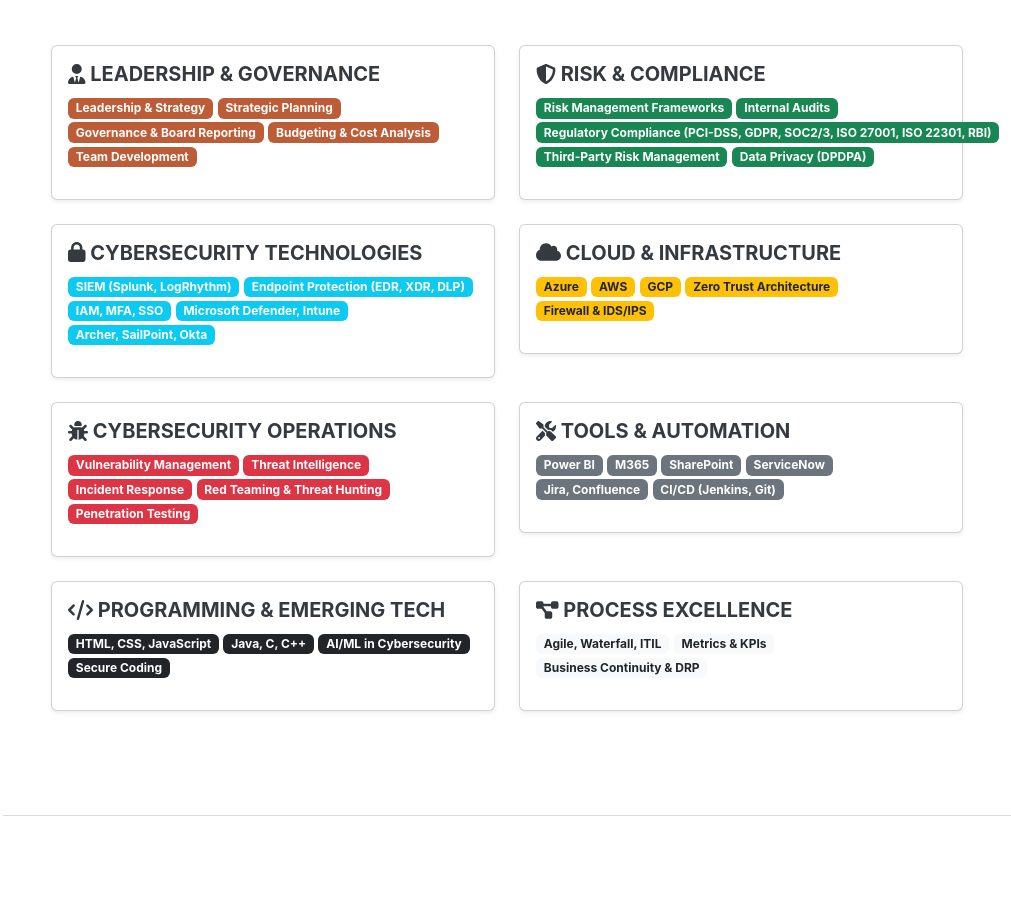
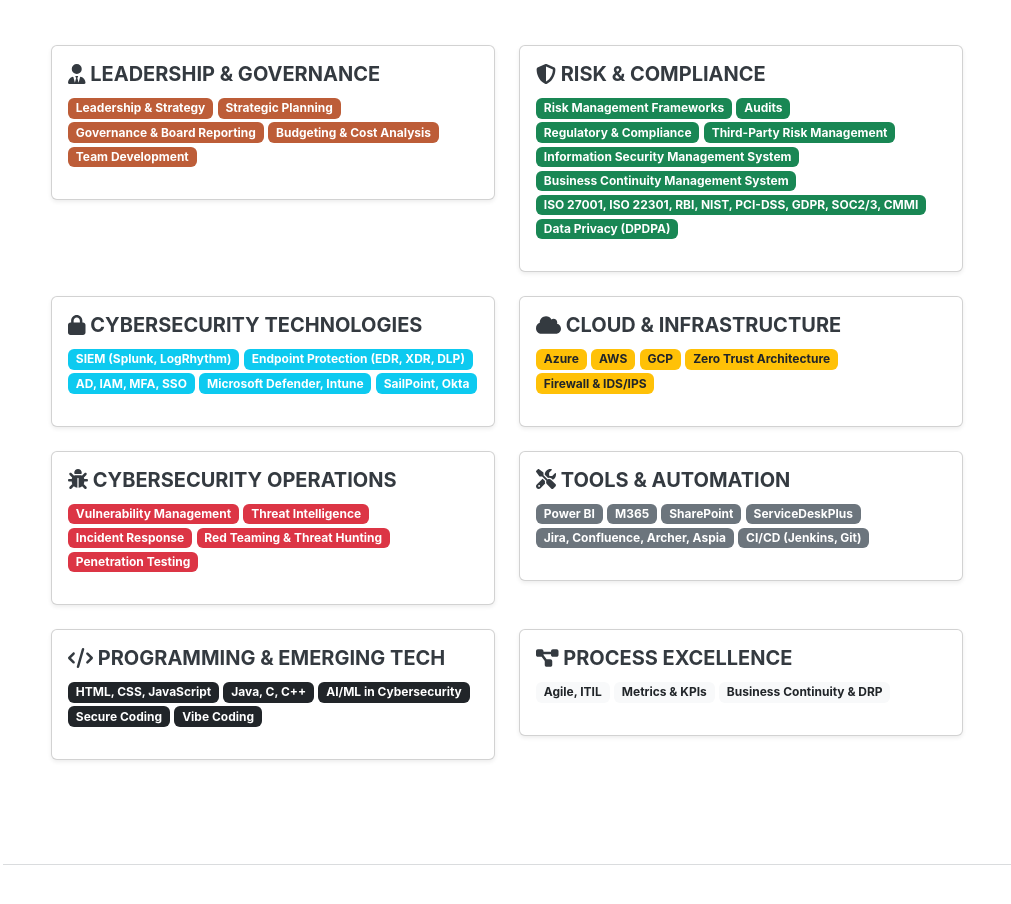
Before and after one commit to Sudhircu/sudhircu.github.io, a plain HTML site: page index.html in a window 1280 px wide. Shown: the part 2868-3772 px from the top of the page, without its empty margins (269-1280 px from the left). Drawn offline with nearby package versions, Linux system fonts and the light colour scheme; a web font is replaced by a local one.

Commit message:
Update index.html

```diff
--- a/index.html
+++ b/index.html
@@ -151,9 +151,12 @@
             <h5 class="card-title"><i class="fas fa-shield-alt"></i> Risk & Compliance</h5>
             <p>
               <span class="badge bg-success">Risk Management Frameworks</span>
-              <span class="badge bg-success">Internal Audits</span>
-              <span class="badge bg-success">Regulatory Compliance (PCI-DSS, GDPR, SOC2/3, ISO 27001, ISO 22301, RBI)</span>
+              <span class="badge bg-success">Audits</span>
+              <span class="badge bg-success">Regulatory & Compliance </span>
               <span class="badge bg-success">Third-Party Risk Management</span>
+                <span class="badge bg-success">Information Security Management System</span>
+                <span class="badge bg-success">Business Continuity Management System</span>
+               <span class="badge bg-success">ISO 27001, ISO 22301, RBI, NIST, PCI-DSS, GDPR, SOC2/3, CMMI</span>
               <span class="badge bg-success">Data Privacy (DPDPA)</span>
             </p>
           </div>
@@ -168,9 +171,9 @@
             <p>
               <span class="badge bg-info">SIEM (Splunk, LogRhythm)</span>
               <span class="badge bg-info">Endpoint Protection (EDR, XDR, DLP)</span>
-              <span class="badge bg-info">IAM, MFA, SSO</span>
+              <span class="badge bg-info">AD, IAM, MFA, SSO</span>
               <span class="badge bg-info">Microsoft Defender, Intune</span>
-              <span class="badge bg-info">Archer, SailPoint, Okta</span>
+              <span class="badge bg-info">SailPoint, Okta</span>
             </p>
           </div>
         </div>
@@ -217,8 +220,8 @@
               <span class="badge bg-secondary">Power BI</span>
               <span class="badge bg-secondary">M365</span>
               <span class="badge bg-secondary">SharePoint</span>
-              <span class="badge bg-secondary">ServiceNow</span>
-              <span class="badge bg-secondary">Jira, Confluence</span>
+              <span class="badge bg-secondary">ServiceDeskPlus</span>
+              <span class="badge bg-secondary">Jira, Confluence, Archer, Aspia</span>
               <span class="badge bg-secondary">CI/CD (Jenkins, Git)</span>
             </p>
           </div>
@@ -235,6 +238,7 @@
               <span class="badge bg-dark">Java, C, C++</span>
               <span class="badge bg-dark">AI/ML in Cybersecurity</span>
               <span class="badge bg-dark">Secure Coding</span>
+                <span class="badge bg-dark">Vibe Coding</span>
             </p>
           </div>
         </div>
@@ -246,7 +250,7 @@
           <div class="card-body">
             <h5 class="card-title"><i class="fas fa-project-diagram"></i> Process Excellence</h5>
             <p>
-              <span class="badge bg-light text-dark">Agile, Waterfall, ITIL</span>
+              <span class="badge bg-light text-dark">Agile, ITIL</span>
               <span class="badge bg-light text-dark">Metrics & KPIs</span>
               <span class="badge bg-light text-dark">Business Continuity & DRP</span>
             </p>
```
